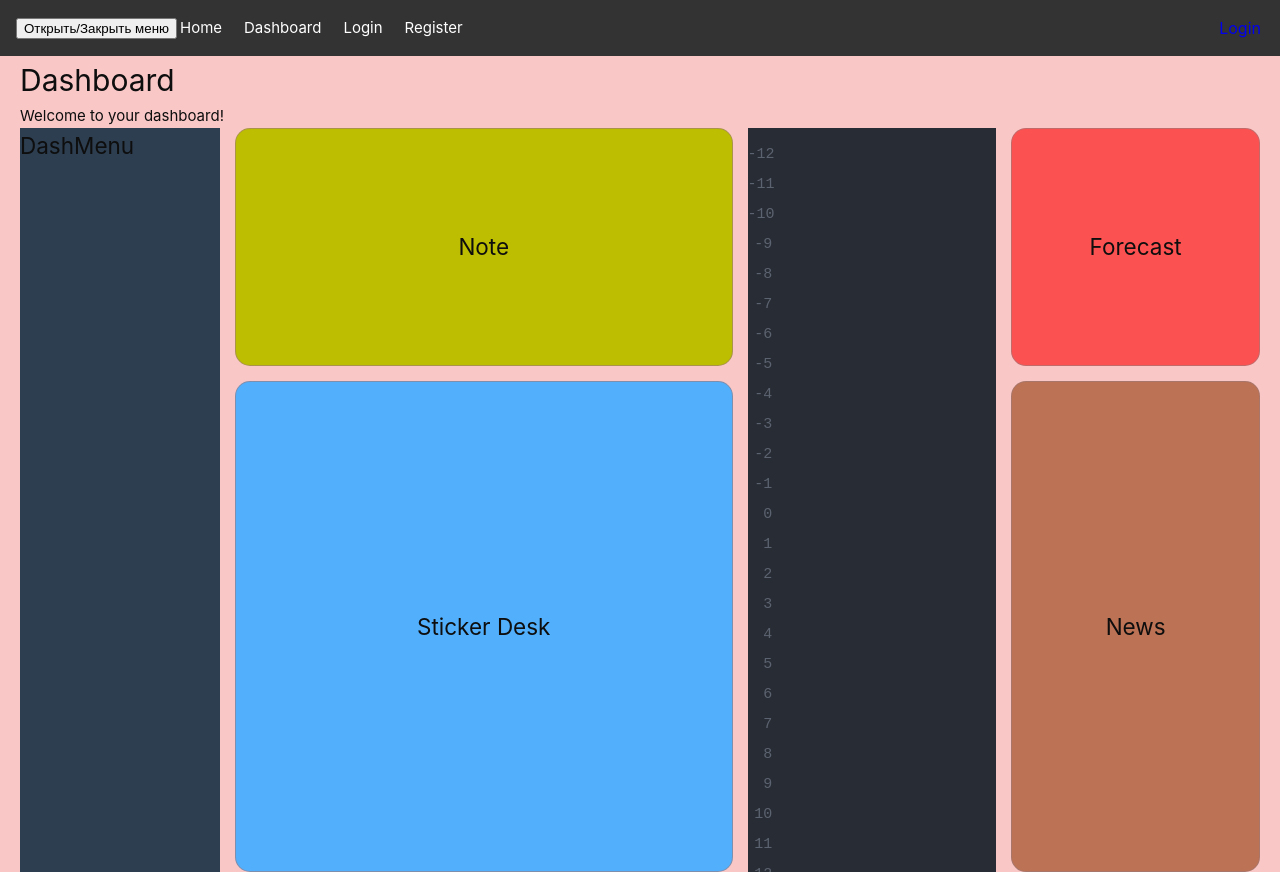
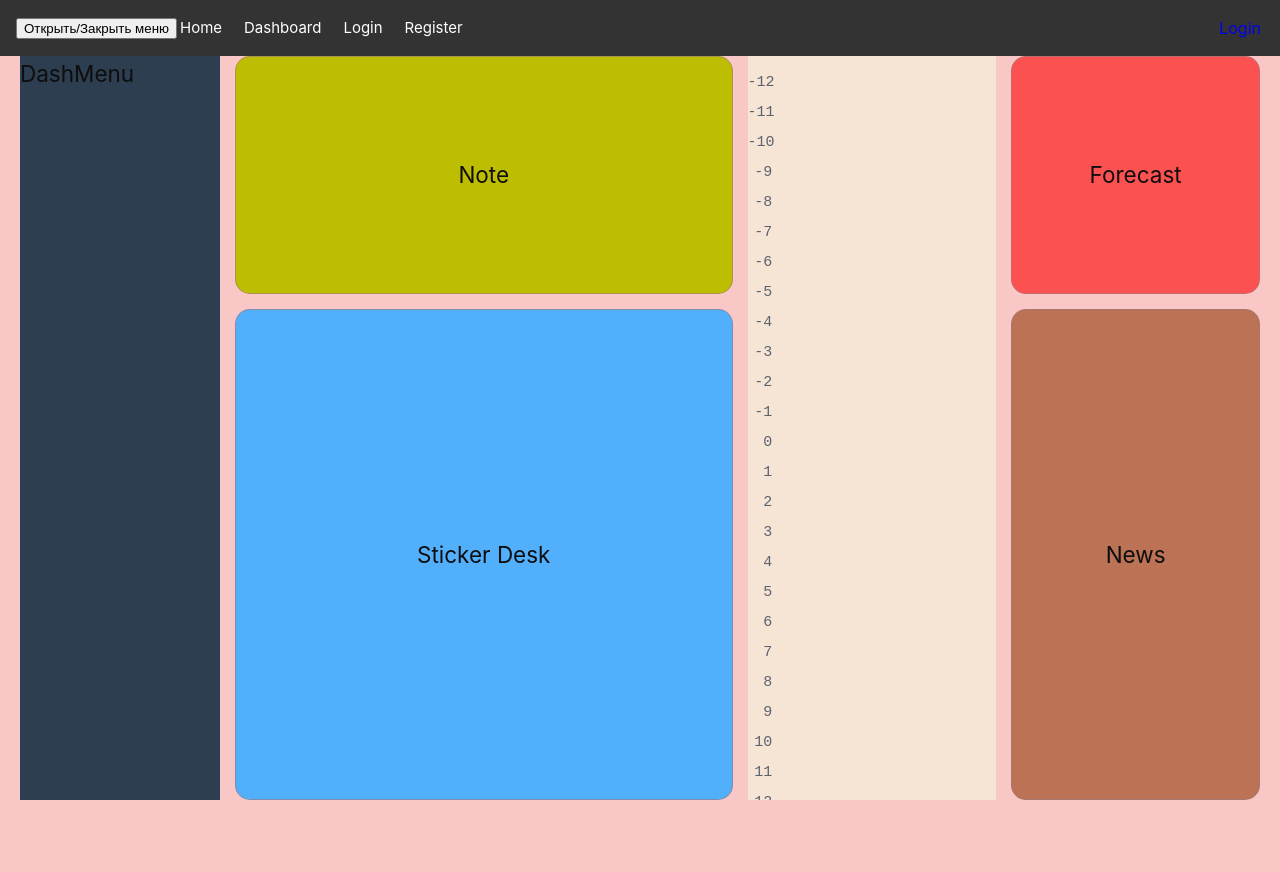
Before and after one commit to Likulka/OneBoard, a Vue app: page /dashboard in a window 1280 px wide. After the commit the page ends 800 px from the top, so only its background shows below. Built offline with nearby package versions, Linux system fonts and the light colour scheme.

Commit message:
fix height of items

```diff
--- a/src/components/WritingSpace.vue
+++ b/src/components/WritingSpace.vue
@@ -119,8 +119,8 @@ export default {
 .editor {
   flex-grow: 1;
   overflow-y: auto;
-  background-color: #282c34;
-  color: #abb2bf;
+  background-color: #f6e5d5;
+  color: #2a2e33;
   font-family: 'Courier New', Courier, monospace;
 }
 
--- a/src/views/Dashboard.vue
+++ b/src/views/Dashboard.vue
@@ -1,6 +1,6 @@
 <template>
-    <h1>Dashboard</h1>
-    <p>Welcome to your dashboard!</p>
+<!--    <h1>Dashboard</h1>-->
+<!--    <p>Welcome to your dashboard!</p>-->
     <div :class="['container', {'menu-visible': isMenuVisible}]">
       <SideMenu />
       <Note/>
```
